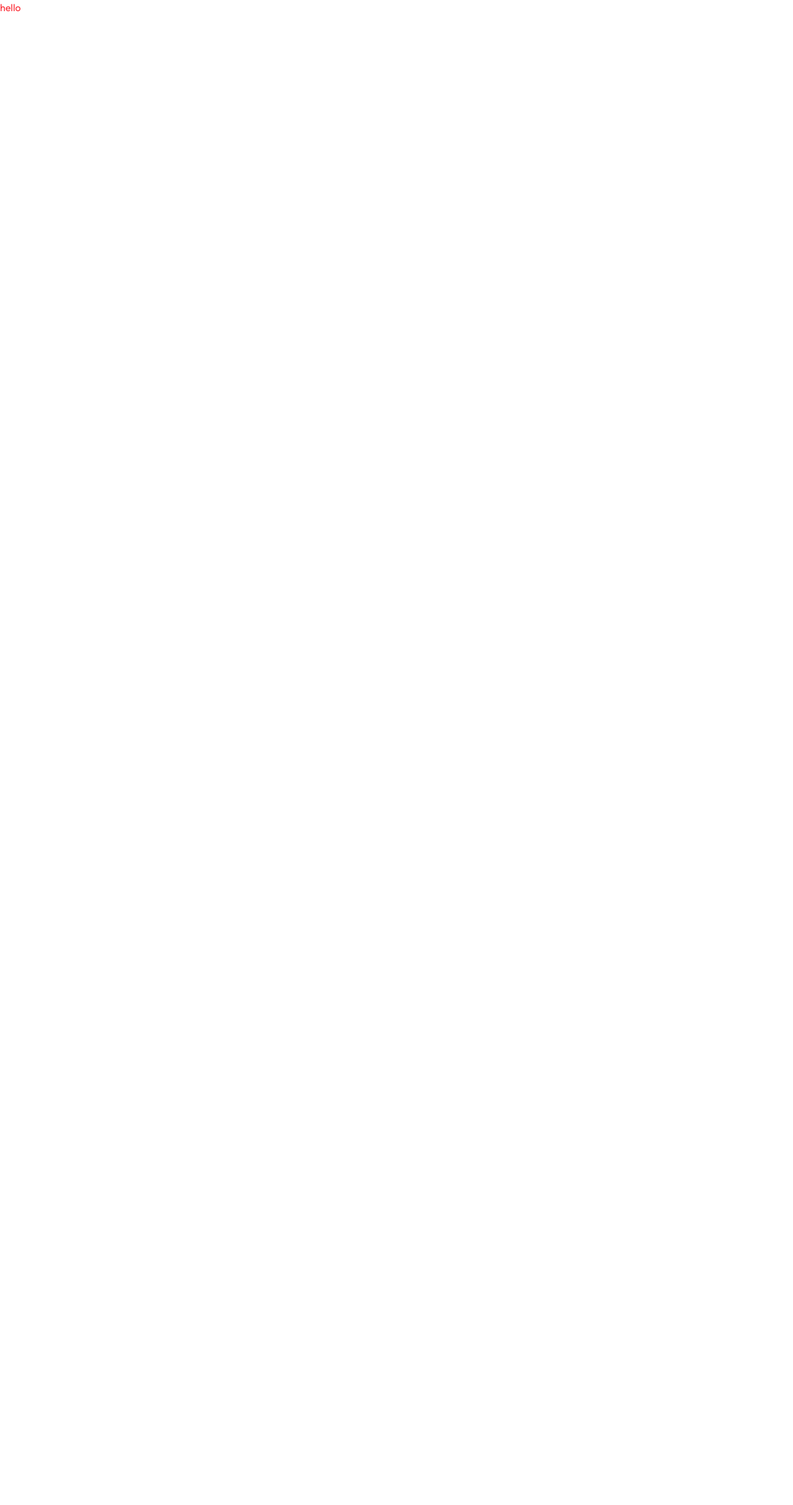
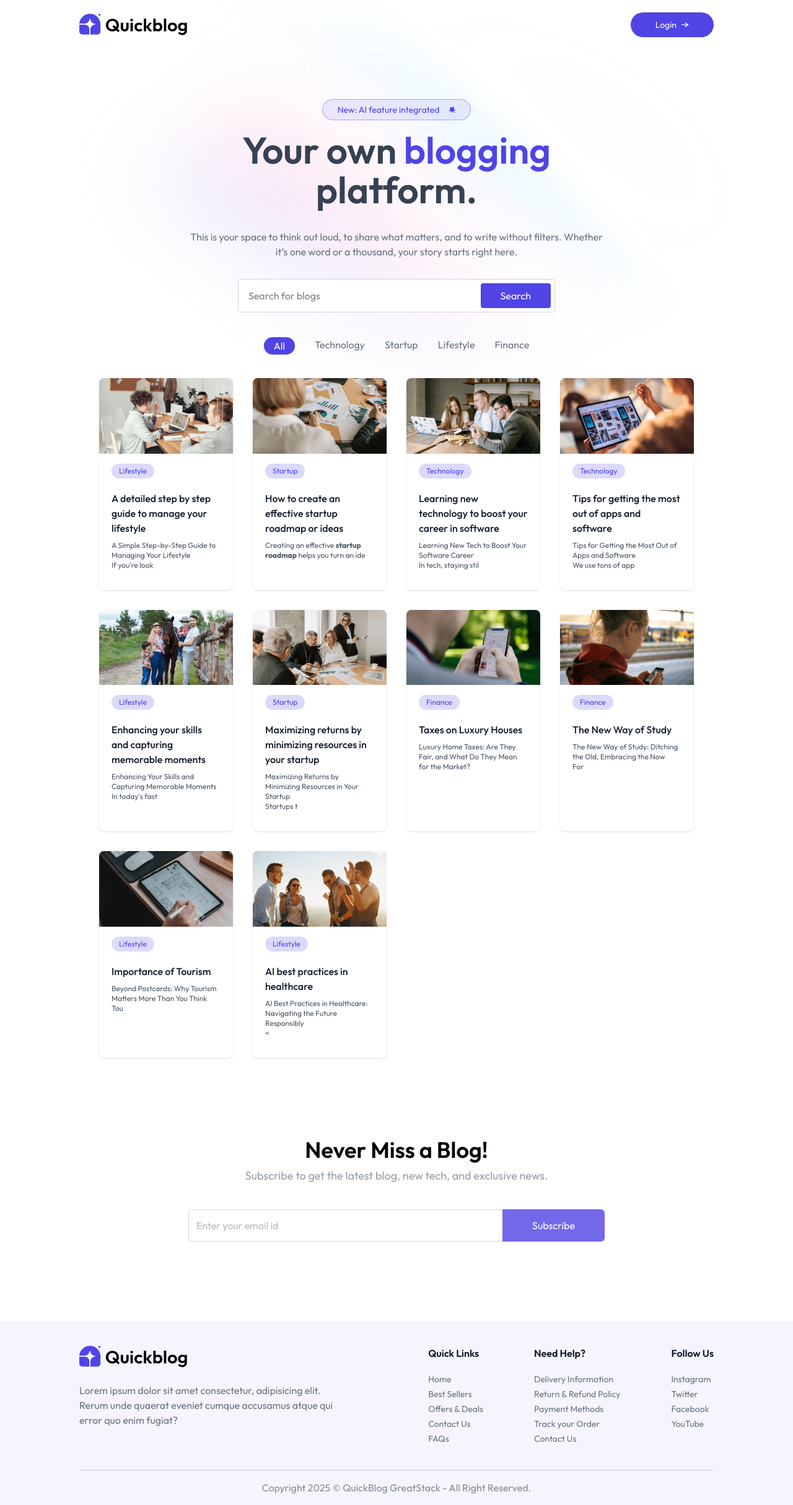
Before and after one commit to harshthakur3/QuickBlog, a React (Vite) app in the folder client/: page / in a window 1280 px wide. Shown: the whole page at 62% size. Before the commit the page ends 800 px from the top, so only its background shows below. Built offline with nearby package versions, Linux system fonts and the light colour scheme.

Commit message:
Create Home Page

```diff
--- a/client/package.json
+++ b/client/package.json
@@ -11,6 +11,8 @@
   },
   "dependencies": {
     "@tailwindcss/vite": "^4.1.8",
+    "framer-motion": "^12.16.0",
+    "motion": "^12.16.0",
     "react": "^19.1.0",
     "react-dom": "^19.1.0",
     "react-router-dom": "^7.6.2",
--- a/client/src/App.jsx
+++ b/client/src/App.jsx
@@ -1,8 +1,15 @@
 import React from 'react'
-
+import { Route, Routes } from 'react-router-dom'
+import Home from './pages/Home'
+import Blog from './pages/Blog'
 const App = () => {
   return (
-    <div className="text-red-500">hello</div>
+    <div>
+      <Routes>
+        <Route path='/' element={<Home/>} />
+        <Route path='/blog/:id' element={<Blog/>}/>
+      </Routes>
+    </div>
   )
 }
 
--- /dev/null
+++ b/client/src/components/BlogCard.jsx
@@ -0,0 +1,25 @@
+import React from 'react';
+import { useNavigate } from 'react-router-dom';
+
+const BlogCard = ({ blog }) => {
+  const { title, description, category, image, _id } = blog;
+  const navigate = useNavigate();
+
+  return (
+    <div
+      onClick={() => navigate(`/blog/${_id}`)}
+      className='w-full rounded-lg overflow-hidden shadow hover:scale-102 hover:shadow-primary/25 duration-300 cursor-pointer'
+    >
+      <img src={image} alt="" className='aspect-video' />
+      <span className='ml-5 mt-4 px-3 py-1 inline-block bg-primary/20 rounded-full text-primary text-xs'>
+        {category}
+      </span>
+      <div className='p-5'>
+        <h5 className='mb-2 font-medium text-gray-900'>{title}</h5>
+        <p className='mb-3 text-xs text-gray-600' dangerouslySetInnerHTML={{"__html": description.slice(0, 80)}}></p>
+      </div>
+    </div>
+  );
+};
+
+export default BlogCard;
--- /dev/null
+++ b/client/src/components/BlogList.jsx
@@ -0,0 +1,44 @@
+/* eslint-disable */
+import React, { useState } from 'react';
+import { blog_data, blogCategories } from '../assets/assets';
+import { motion } from 'framer-motion';
+import BlogCard from './BlogCard';
+
+const BlogList = () => {
+  const [menu, setMenu] = useState('All');
+  return (
+    <div>
+      <div className="flex justify-center gap-4 sm:gap-8 my-10 relative">
+        {blogCategories.map((item) => (
+          <div key={item} className="relative">
+            <button
+              onClick={() => setMenu(item)}
+              className={`cursor-pointer text-gray-500 ${
+                menu === item ? 'text-white px-4 pt-0.5' : ''
+              }`}
+            >
+              {item}
+              {menu === item && (
+                <motion.div
+                  layoutId="underline"
+                  transition={{ type: 'spring', stiffness: 500, damping: 30 }}
+                  className="absolute left-0 right-0 top-0 h-7 -z-1 bg-primary rounded-full"
+                />
+              )}
+            </button>
+          </div>
+        ))}
+      </div>
+        <div className='grid grid-cols-1 sm:grid-cols-2 md:grid-cols-3 xl:grid-cols-4 gap-8 mb-24 mx-8 sm:mx-16 xl:mx-40'>
+        {blog_data
+            .filter((blog) => menu === "All" ? true : blog.category === menu)
+            .map((blog) => (
+            <BlogCard key={blog._id} blog={blog} />
+            ))}
+        </div>
+
+    </div>
+  );
+};
+
+export default BlogList;
--- /dev/null
+++ b/client/src/components/Footer.jsx
@@ -0,0 +1,48 @@
+import React from 'react';
+import { assets } from '../assets/assets';
+import { footer_data } from '../assets/assets';
+
+const Footer = () => {
+  return (
+    <div className='px-6 md:px-16 lg:px-24 xl:px-32 bg-primary/5'>
+
+      {/* Top Section */}
+      <div className='flex flex-col md:flex-row items-start justify-between gap-10 py-10 border-b border-gray-500/30 text-gray-500'>
+
+        {/* Logo and Description */}
+        <div>
+          <img src={assets.logo} alt="logo" className='w-32 sm:w-44' />
+          <p className='max-w-[410px] mt-6'>
+            Lorem ipsum dolor sit amet consectetur, adipisicing elit. Rerum unde quaerat eveniet cumque accusamus atque qui error quo enim fugiat?
+          </p>
+        </div>
+
+        {/* Footer Sections from footer_data */}
+        <div className='flex flex-wrap justify-between w-full md:w-[45%] gap-5'>
+          {footer_data.map((section, index) => (
+            <div key={index}>
+              <h3 className='font-semibold text-base text-gray-900 md:mb-5 mb-2'>{section.title}</h3>
+              <ul className='text-sm space-y-1'>
+                {section.links.map((link, i) => (
+                  <li key={i}>
+                    <a href="#" className='hover:underline transition'>
+                      {link}
+                    </a>
+                  </li>
+                ))}
+              </ul>
+            </div>
+          ))}
+        </div>
+
+      </div>
+
+      {/* Bottom Section */}
+      <p className='py-4 text-center text-sm md:text-base text-gray-500/80'>
+        Copyright 2025 © QuickBlog GreatStack - All Right Reserved.
+      </p>
+    </div>
+  );
+};
+
+export default Footer;
--- /dev/null
+++ b/client/src/components/Header.jsx
@@ -0,0 +1,43 @@
+import React from 'react'
+import { assets } from '../assets/assets'
+
+const Header = () => {
+  return (
+    <div className='mx-8 sm:mx-16 xl:mx-24 relative'>
+      <div className='text-center mt-20 mb-8'>
+
+        <div className='inline-flex items-center justify-center gap-4 px-6 py-1.5 mb-4 border border-primary/40 bg-primary/10 rounded-full text-sm text-primary'>
+          <p>New: AI feature integrated</p>
+          <img src={assets.star_icon} className='w-2.5' alt="" />
+        </div>
+
+        <h1 className='text-3xl sm:text-6xl font-semibold sm:leading-16 text-gray-700'>
+            Your own <span className='text-primary'>blogging</span> <br/> platform.
+        </h1>
+        <p className='my-6 sm:my-8 max-w-2xl m-auto max-sm:text-xs text-gray-500'>
+        This is your space to think out loud, to share what matters, and to write without filters. Whether it’s one word or a thousand, your story starts right here.
+        </p>
+
+        <form className='flex justify-between max-w-lg max-sm:scale-75 mx-auto border border-gray-300 bg-white rounded overflow-hidden'>
+        <input
+            type="text"
+            placeholder='Search for blogs'
+            required
+            className='w-full pl-4 outline-none'
+        />
+        <button
+            type="submit"
+            className='bg-primary text-white px-8 py-2 m-1.5 rounded hover:scale-105 transition-all cursor-pointer'
+        >
+            Search
+        </button>
+        </form>
+
+
+      </div>
+      <img src={assets.gradientBackground} alt="" className='absolute -top-50 -z-1 opacity-50' />
+    </div>
+  )
+}
+
+export default Header
--- /dev/null
+++ b/client/src/components/Navbar.jsx
@@ -0,0 +1,20 @@
+import React from 'react'
+import { assets } from '../assets/assets'
+import { useNavigate } from 'react-router-dom'
+
+const Navbar = () => {
+
+    const navigate = useNavigate();
+
+  return (
+    <div className='flex justify-between items-center py-5 mx-8 sm:mx-20 xl:mx-32'>
+      <img onClick={()=>navigate('/')} src={assets.logo} alt="logo" className='w-32 sm:w-44 cursor-pointer' />
+      <button onClick={()=>navigate('/admin')} className='flex items-center gap-2 rounded-full  text-sm cursor-pointer bg-primary text-white px-10 py-2.5'>
+        Login
+        <img src={assets.arrow} className='w-3' alt="arrow" />
+      </button>
+    </div>
+  )
+}
+
+export default Navbar
--- /dev/null
+++ b/client/src/components/Newsletter.jsx
@@ -0,0 +1,28 @@
+import React from 'react';
+
+const Newsletter = () => {
+  return (
+    <div className='flex flex-col items-center justify-center text-center space-y-2 my-32'>
+      <h1 className='md:text-4xl text-2xl font-semibold'>Never Miss a Blog!</h1>
+      <p className='md:text-lg text-gray-500/70 pb-8'>
+        Subscribe to get the latest blog, new tech, and exclusive news.
+      </p>
+      <form className='flex items-center justify-between max-w-2xl w-full md:h-13 h-12'>
+        <input
+          className='border border-gray-300 rounded-md h-full border-r-0 outline-none w-full rounded-r-none px-3 text-gray-500'
+          type="text"
+          placeholder="Enter your email id"
+          required
+        />
+        <button
+          type='submit'
+          className='md:px-12 px-8 h-full text-white bg-primary/80 hover:bg-primary transition-all cursor-pointer rounded-md rounded-l-none'
+        >
+          Subscribe
+        </button>
+      </form>
+    </div>
+  );
+};
+
+export default Newsletter;
--- /dev/null
+++ b/client/src/pages/Blog.jsx
@@ -0,0 +1,9 @@
+import React from 'react'
+
+const Blog = () => {
+  return (
+    <div>Blog</div>
+  )
+}
+
+export default Blog
--- /dev/null
+++ b/client/src/pages/Home.jsx
@@ -0,0 +1,20 @@
+import React from 'react'
+import Navbar from '../components/Navbar'
+import Header from '../components/Header'
+import BlogList from '../components/BlogList'
+import Newsletter from '../components/Newsletter'
+import Footer from '../components/Footer'
+
+const Home = () => {
+  return (
+    <>
+        <Navbar />
+        <Header />
+        <BlogList />
+        <Newsletter />
+        <Footer />
+    </>
+  )
+}
+
+export default Home
```
Also changed, not shown: 1 other file (tests, documents, lock files or other folders).
